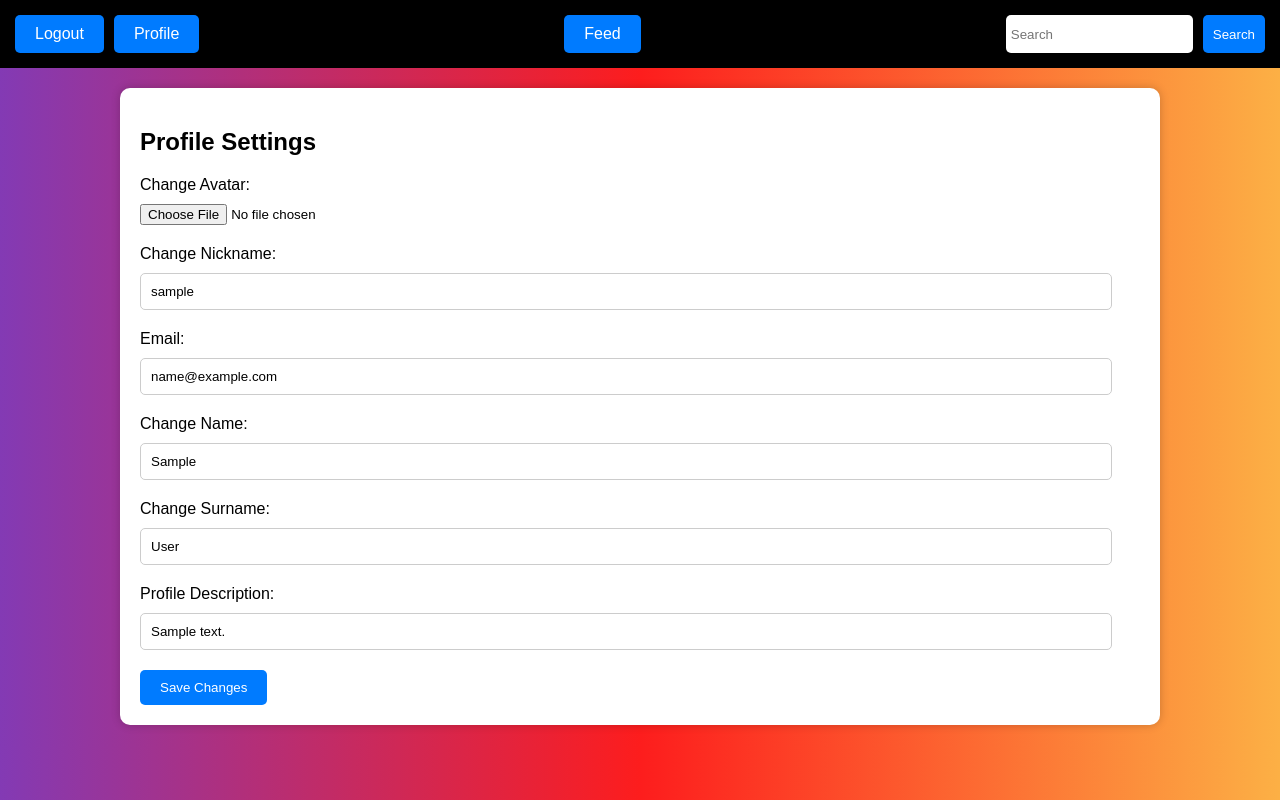
After one commit to drakoRRR/Blog_Website, a Django app: page /users/profile/settings/1 in a window 1280 px wide. The commit adds this page. Run offline with Django 4.2, Linux system fonts and the light colour scheme; tables that the repository leaves empty hold one stand-in row (values such as "Sample post"); parts of the project's set-up code (start-up, migrations or seed data) failed here and were passed over.

Commit message:
added settings page, and add logic of saving changes

```diff
--- /dev/null
+++ b/static/users/css/settings_page_style.css
@@ -0,0 +1,125 @@
+body {
+    font-family: Arial, sans-serif;
+    background: rgb(131,58,180);
+    background: linear-gradient(90deg, rgba(131,58,180,1) 0%, rgba(253,29,29,1) 50%, rgba(252,176,69,1) 100%);
+    margin: 0;
+    padding: 0;
+}
+
+.navbar {
+    background-color: black;
+    color: white;
+    padding: 15px; /* Increased padding for a bigger navbar */
+    display: flex;
+    justify-content: space-between;
+}
+
+.navbar a {
+    text-decoration: none;
+    color: white;
+    background-color: #007bff;
+    padding: 10px 20px; /* Adjust the padding for buttons */
+    margin-right: 10px;
+    border-radius: 5px;
+    transition: background-color 0.3s; /* Add transition for smooth hover effect */
+}
+
+.navbar .right-nav {
+    text-align: right;
+    display: flex;
+}
+
+.navbar .center-nav {
+    display: flex;
+}
+
+.navbar .center-nav a {
+    text-decoration: none;
+    color: white;
+    padding: 10px 20px;
+    border-radius: 5px;
+    transition: background-color 0.3s;
+}
+
+.navbar .center-nav a:hover {
+    background-color: #0056b3;
+}
+
+.navbar a:hover {
+    background-color: #0056b3;
+}
+
+.search-box {
+    display: flex;
+}
+
+.search-box input[type="text"] {
+    padding: 5px;
+    border: none;
+    border-radius: 5px;
+    margin-right: 10px;
+}
+
+.search-box button {
+    background-color: #007bff;
+    color: #fff;
+    border: none;
+    border-radius: 5px;
+    padding: 5px 10px;
+    cursor: pointer;
+    transition: background-color 0.3s;
+}
+
+.search-box button:hover {
+    background-color: #0056b3;
+}
+
+.container {
+    max-width: 1000px;
+    margin: 20px auto;
+    background-color: white;
+    padding: 20px;
+    border-radius: 10px;
+    box-shadow: 0 0 10px rgba(0, 0, 0, 0.2);
+}
+
+.container h2 {
+    margin-bottom: 20px;
+}
+
+.form-group {
+    margin-bottom: 20px;
+}
+
+.form-group label {
+    display: block;
+    margin-bottom: 10px;
+}
+
+.form-group input[type="text"],
+.form-group textarea {
+    width: 95%;
+    padding: 10px;
+    border: 1px solid #ccc;
+    border-radius: 5px;
+}
+
+.form-group input[type="email"] {
+    width: 95%;
+    padding: 10px;
+    border: 1px solid #ccc;
+    border-radius: 5px;
+}
+
+.btn {
+    padding: 10px 20px;
+    background-color: #007BFF;
+    color: white;
+    border: none;
+    border-radius: 5px;
+    cursor: pointer;
+}
+
+.btn:hover {
+    background-color: #0056b3;
+}
--- a/users/forms.py
+++ b/users/forms.py
@@ -1,4 +1,4 @@
-from django.contrib.auth.forms import AuthenticationForm, UserCreationForm
+from django.contrib.auth.forms import AuthenticationForm, UserCreationForm, UserChangeForm
 from django import forms
 
 from blog.models import Comment
@@ -41,3 +41,20 @@ class CommentForm(forms.ModelForm):
     class Meta:
         model = Comment
         fields = ('text',)
+
+
+class ProfileForm(UserChangeForm):
+    first_name = forms.CharField(widget=forms.TextInput())
+    last_name = forms.CharField(widget=forms.TextInput())
+    image = forms.ImageField(widget=forms.FileInput(), required=False)
+    username = forms.CharField(widget=forms.TextInput(attrs={
+        'readonly': True,
+    }))
+    email = forms.CharField(widget=forms.EmailInput(attrs={
+        'readonly': True,
+    }))
+    description = forms.CharField(widget=forms.TextInput())
+
+    class Meta:
+        model = User
+        fields = ('first_name', 'last_name', 'image', 'username', 'email', 'description')
--- a/users/templates/users/register_page.html
+++ b/users/templates/users/register_page.html
@@ -9,7 +9,7 @@
 {% endblock %}
 
 {% block content %}
-<div class="login-container">
+<div class="email-container">
     <h2>Sign Up</h2>
     <form action="{% url 'users:register' %}" method="post">
         {% csrf_token %}
--- /dev/null
+++ b/users/templates/users/settings_page.html
@@ -0,0 +1,44 @@
+{% extends 'blog/base_page.html' %}
+{% load static %}
+
+{% block title %}
+    <title>Feed Page</title>
+{% endblock %}
+
+{% block css %}
+    <link rel="stylesheet" href="{% static 'users/css/settings_page_style.css' %}">
+{% endblock %}
+
+{% block content %}
+<div class="container">
+    <h2>Profile Settings</h2>
+    <form action="{% url 'users:settings' user.id %}" method='post' enctype="multipart/form-data">
+        {% csrf_token %}
+        <div class="form-group">
+            <label for="{{ form.image.id_for_label }}">Change Avatar:</label>
+            {{ form.image }}
+        </div>
+        <div class="form-group">
+            <label for="{{ form.username.id_for_label }}">Change Nickname:</label>
+            {{ form.username }}
+        </div>
+        <div class="form-group">
+            <label for="{{ form.email.id_for_label }}">Email:</label>
+            {{ form.email }}
+        </div>
+        <div class="form-group">
+            <label for="{{ form.first_name.id_for_label }}">Change Name:</label>
+            {{ form.first_name }}
+        </div>
+        <div class="form-group">
+            <label for="{{ form.last_name.id_for_label }}">Change Surname:</label>
+            {{ form.last_name }}
+        </div>
+        <div class="form-group">
+            <label for="{{ form.description.id_for_label }}">Profile Description:</label>
+            {{ form.description }}
+        </div>
+        <button type="submit" class="btn">Save Changes</button>
+    </form>
+</div>
+{% endblock %}
--- a/users/urls.py
+++ b/users/urls.py
@@ -1,6 +1,6 @@
 from django.contrib.auth.views import LogoutView
 from django.urls import path
-from .views import LoginUserView, RegistrationView, EmailVerificationView, ProfileView
+from .views import LoginUserView, RegistrationView, EmailVerificationView, ProfileView, SettingsView
 
 app_name = 'users'
 
@@ -13,4 +13,6 @@ urlpatterns = [
 
     path('profile/<int:user_id>/', ProfileView.as_view(), name='profile'),
     path('profile/<int:user_id>/<int:post_id>', ProfileView.as_view(), name='profile_with_post'),
+
+    path('profile/settings/<int:pk>', SettingsView.as_view(), name='settings'),
 ]
--- a/users/views.py
+++ b/users/views.py
@@ -3,11 +3,11 @@ from django.contrib.auth.views import LoginView
 from django.http import HttpResponseRedirect
 from django.shortcuts import render, redirect
 from django.urls import reverse_lazy
-from django.views.generic import CreateView, TemplateView, ListView
+from django.views.generic import CreateView, TemplateView, ListView, UpdateView
 
 from blog.models import Post
 from common.views import CommentFormMixin
-from users.forms import UserLoginForm, UserRegisterForm, CommentForm
+from users.forms import UserLoginForm, UserRegisterForm, CommentForm, ProfileForm
 from users.models import User, EmailVerification
 
 
@@ -62,3 +62,16 @@ class ProfileView(CommentFormMixin, ListView):
         context['posts'] = Post.objects.filter(author=self.request.user).all()
         context['form'] = CommentForm()
         return context
+
+
+class SettingsView(UpdateView):
+    model = User
+    form_class = ProfileForm
+    template_name = 'users/settings_page.html'
+
+    def get_success_url(self):
+        return reverse_lazy('users:profile', args=(self.object.id,))
+
+    def form_valid(self, form):
+        form.save()
+        return super().form_valid(form)
```
Also changed, not shown: blog/templates/blog/feed_page.html (+4 -4 lines), static/blog/css/feed_page_styles.css (+7 -5 lines).
